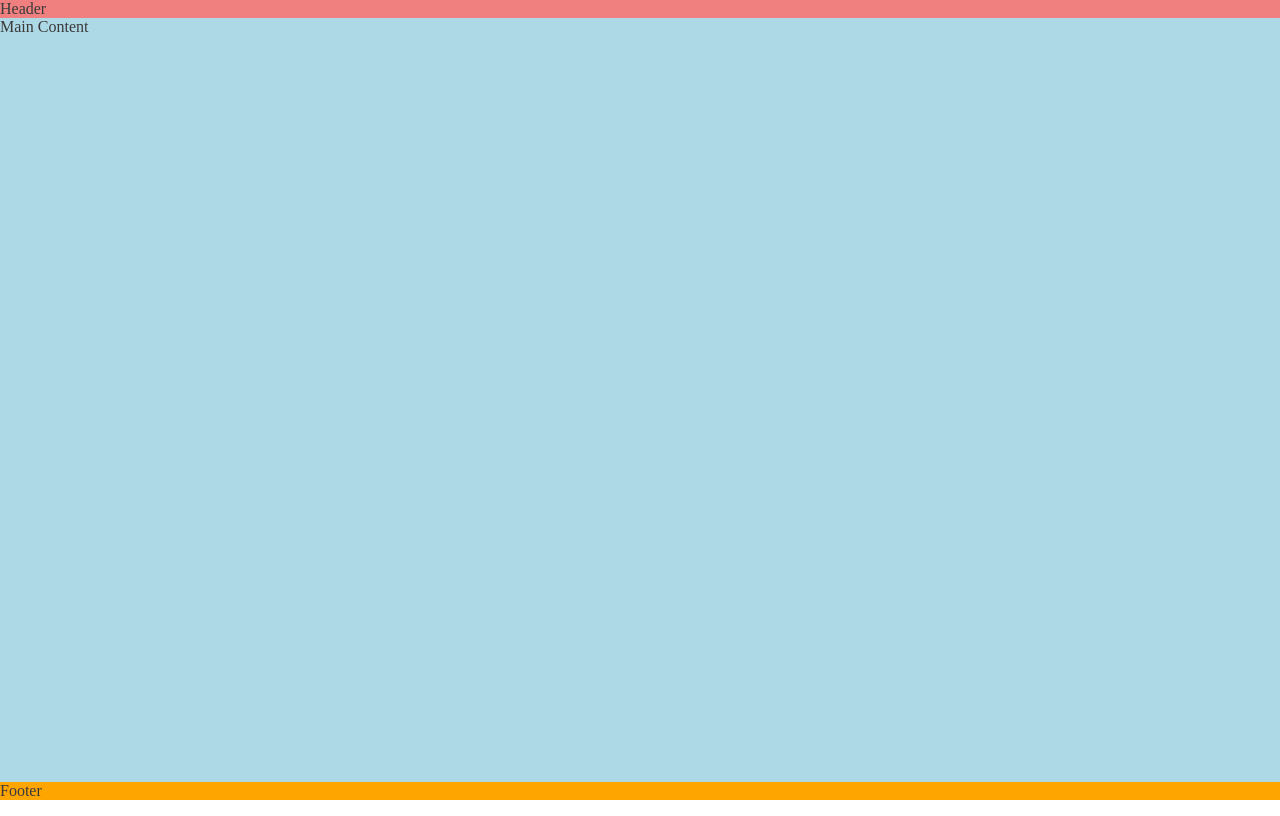
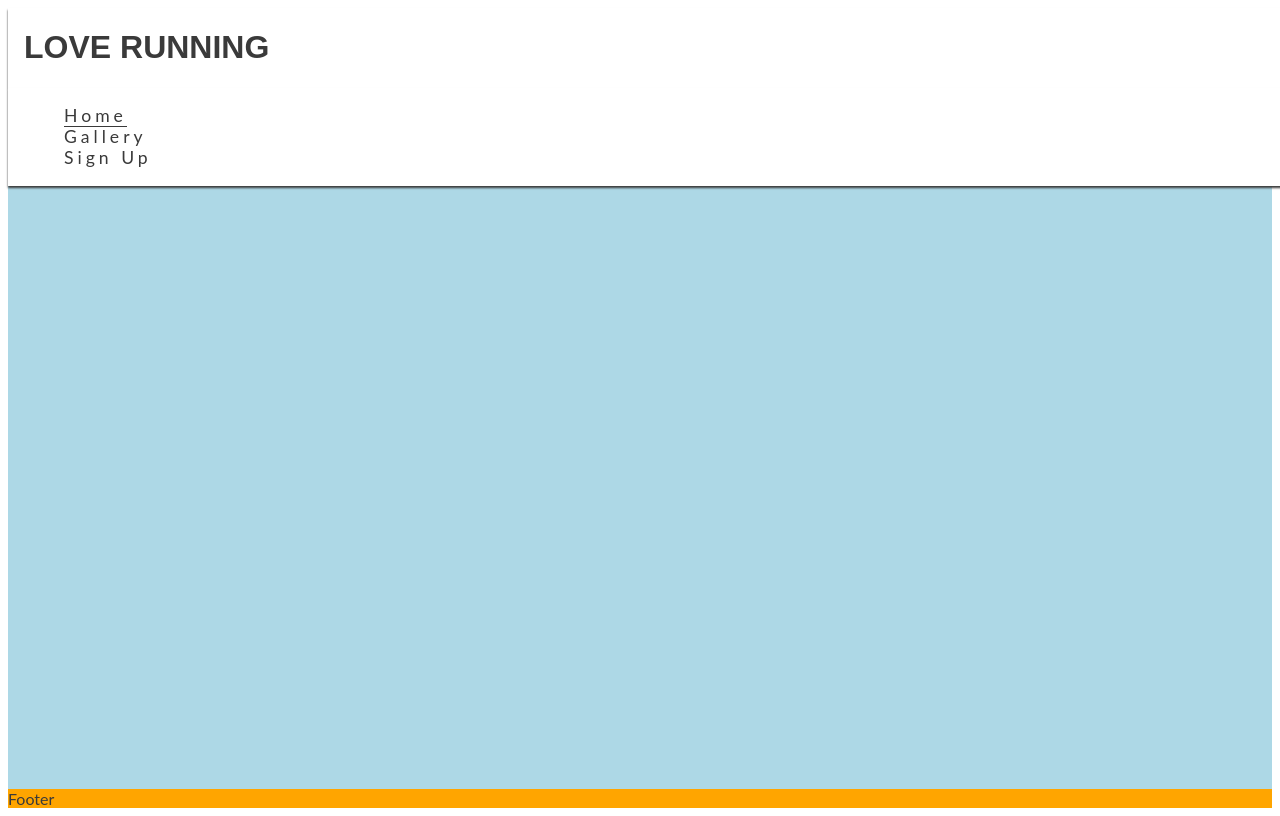
Before and after one commit to JohannesAbresparr/love-running, a plain HTML site: page index.html in a window 1280 px wide. Drawn offline with Linux system fonts and the light colour scheme.

Commit message:
fixed bugs navbar

```diff
--- a/assets/css/style.css
+++ b/assets/css/style.css
@@ -1,9 +1,18 @@
+/* Google font styles import */
+
+
+@import url('https://fonts.googleapis.com/css2?family=Lato:wght@300&family=Oswald:wght@200..700&display=swap')
+
+
+
+
 /* Asterisk wildcard selector to override default styles added by the browser */
 * {
     padding: 0;
     margin: 0;
     box-sizing: border-box;
 }
+
 /* General styles */
 body {
     min-height: 100vh;
@@ -12,14 +21,54 @@ body {
 
     /* Generic project styles */
     color: #3a3a3a;
+    font-family: 'Lato', sans-serif;
 
 
 }
 
 /* Header */
 header {
-    background-color: lightcoral;
+    background-color: #ffffff;
+    padding: 0 1rem;
+    position: fixed;
+    z-index: 99;
+    width: 100%;
+    box-shadow: 0 2px 2px #3a3a3a;
 }
+
+    header a {text-decoration: none;
+color: inherit;}
+
+h1 {
+    font-family: 'Oswald', sans-serif; text-transform: uppercase;
+    initial-letter: 2px'
+    color; #252525;
+}
+
+#menu {font-size: 110%;
+letter-spacing: 4px;
+list-style-type: none;
+
+}
+#menu {
+    margin-bottom: 1em;
+}
+
+.active
+{border-bottom: 1px solid #3a3a3a}
+
+/* Navbar styles with dd toggle */
+nav {
+    position: absolute;
+    background-color: #ffffff;
+    width: 100%;
+    left: 0;
+    padding: 0 1rem;
+    box-shadow: 0 2px 2px #3a3a3a;
+
+
+}
+
 
 /* Main content */
 main {
--- a/index.html
+++ b/index.html
@@ -3,8 +3,11 @@
 
 <head>
     <meta charset="UTF-8">
+    <meta http-equiv="X-UA-Compatible" content-"IE=edge">
     <meta name="viewport" content="width=device-width, initial-scale=1.0">
-    <meta name="description" content="love running. club for runners in Dublin, Ireland. Urban running, trail running. Dublin docklands and Phoenix Park">
+    <!-- meta tags for search engines -->
+    <meta name="description"
+        content="love running. club for runners in Dublin, Ireland. Urban running, trail running. Dublin docklands and Phoenix Park">
     <meta name="keywords" content="love running, run, running club, runners, Ireland, Dublin, sport, exercice">
 
     <!--- title --->
@@ -13,14 +16,25 @@
     <link rel="apple-touch-icon" sizes="180x180" href="assets/favicon/apple-touch-icon.png">
     <link rel="icon" type="image/png" sizes="32x32" href="assets/favicon/favicon-32x32.png">
     <link rel="icon" type="image/png" sizes="16x16" href="assets/favicon/favicon-16x16.png">
-<!-- "stylesheet" -->
-<link rel="stylesheet" href="assets/css/style.css">
+    <!-- "stylesheet" -->
+    <link rel="stylesheet" href="assets/css/style.css">
 
 </head>
 
 <body>
     <!--Header-->
-    <header>Header</header>
+    <header>
+        <a href="index.html">
+            <h1 id="logo">Love Running</h1>
+        </a>
+         <nav>
+            <ul id="menu">
+                <li><a href="" class="active">Home</a></li>
+                <li><a href="">Gallery</a></li>
+                <li><a href="">Sign Up</a></li>
+            </ul>
+        </nav>
+    </header>
 
     <!--Main Content-->
     <main>Main Content</main>
```
